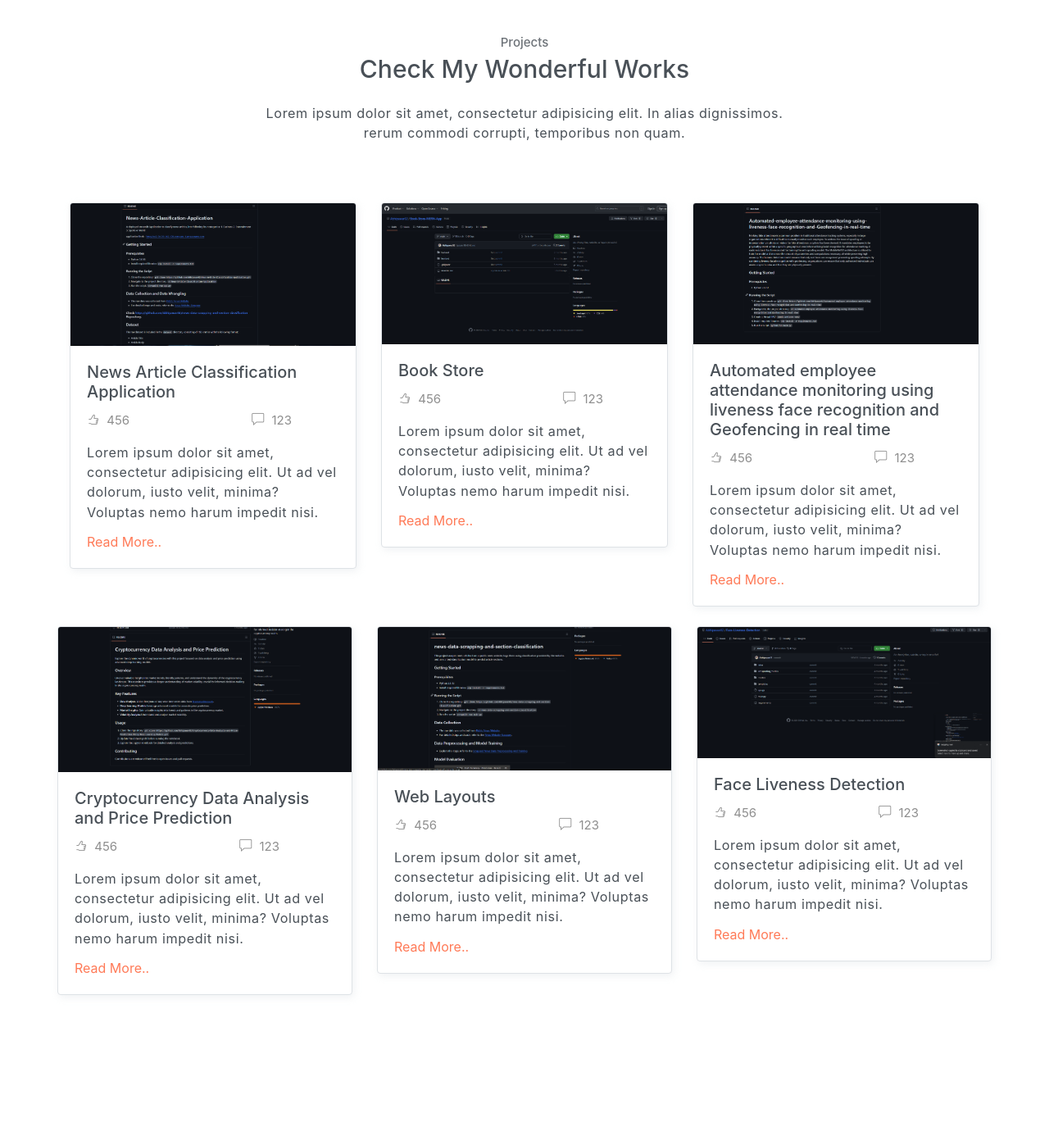
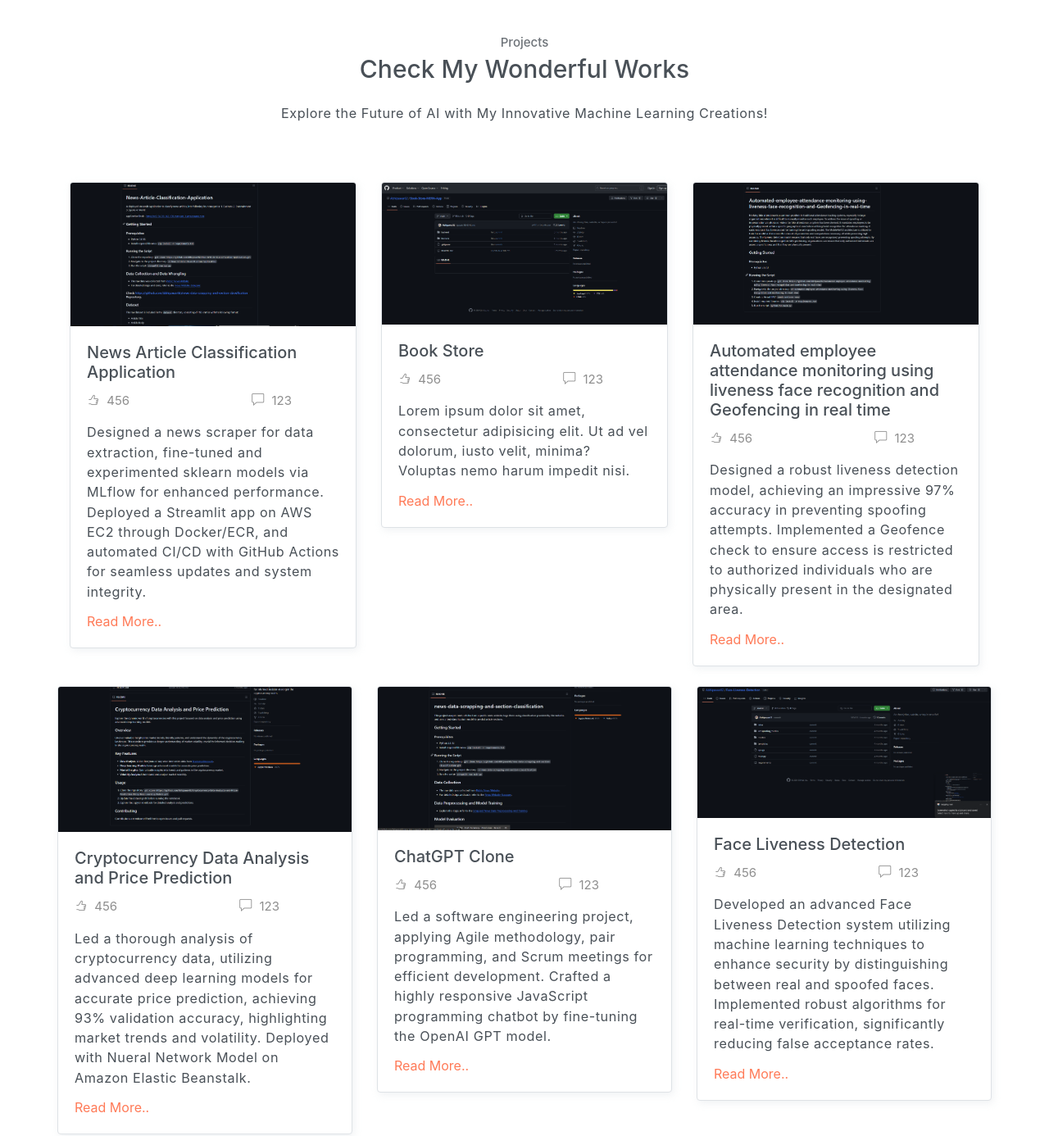
Before and after one commit to Abhipawar02/Abhipawar02.github.io, a plain HTML site: page index.html in a window 1280 px wide. Shown: the part 3600-4986 px from the top of the page at 82% size. Drawn offline with Linux system fonts and the light colour scheme.

Commit message:
Update index.html

```diff
--- a/index.html
+++ b/index.html
@@ -193,7 +193,7 @@
         <div class="container text-center">
             <h6 class="subtitle">Skills</h6>
             <h6 class="section-title mb-4">Why Choose me</h6>
-            <p class="mb-5 pb-4">Lorem ipsum dolor sit amet, consectetur adipisicing elit. In alias dignissimos. <br> rerum commodi corrupti, temporibus non quam.</p>
+            <p class="mb-5 pb-4"> With a strong background in machine learning and a knack for creating cutting-edge algorithms, I bring both expertise and passion to drive innovative solutions and exceptional results.</p>
 
             <div class="row text-left">
                 <div class="col-sm-6">
@@ -290,7 +290,7 @@
         <div class="container text-center">
             <h6 class="subtitle">Projects</h6>
             <h6 class="section-title mb-4">Check My Wonderful Works</h6>
-            <p class="mb-5 pb-4">Lorem ipsum dolor sit amet, consectetur adipisicing elit. In alias dignissimos. <br> rerum commodi corrupti, temporibus non quam.</p>
+            <p class="mb-5 pb-4">Explore the Future of AI with My Innovative Machine Learning Creations!</p>
 
             <div class="row text-left">
                 <div class="col-md-4">
@@ -302,7 +302,7 @@
                                 <a href="javascript:void(0)"><i class="ti-thumb-up"></i> 456</a>
                                 <a href="javascript:void(0)"><i class="ti-comment"></i> 123</a>
                             </div>
-                            <p>Lorem ipsum dolor sit amet, consectetur adipisicing elit. Ut ad vel dolorum, iusto velit, minima? Voluptas nemo harum impedit nisi.</p>
+                            <p>Designed a news scraper for data extraction, fine-tuned and experimented sklearn models via MLflow for enhanced performance. Deployed a Streamlit app on AWS EC2 through Docker/ECR, and automated CI/CD with GitHub Actions for seamless updates and system integrity.</p>
                             <a href="https://github.com/Abhipawar02/News-Article-Classification-Application">Read More..</a>
                         </div>
                     </div>
@@ -330,7 +330,7 @@
                                 <a href="javascript:void(0)"><i class="ti-thumb-up"></i> 456</a>
                                 <a href="javascript:void(0)"><i class="ti-comment"></i> 123</a>
                             </div>
-                            <p>Lorem ipsum dolor sit amet, consectetur adipisicing elit. Ut ad vel dolorum, iusto velit, minima? Voluptas nemo harum impedit nisi.</p>
+                            <p>Designed a robust liveness detection model, achieving an impressive 97% accuracy in preventing spoofing attempts. Implemented a Geofence check to ensure access is restricted to authorized individuals who are physically present in the designated area.</p>
                             <a href="https://github.com/Abhipawar02/Automated-employee-attendance-monitoring-using-liveness-face-recognition-and-Geofencing-in-real-time">Read More..</a>
                         </div>
                     </div>
@@ -345,7 +345,7 @@
                                     <a href="javascript:void(0)"><i class="ti-thumb-up"></i> 456</a>
                                     <a href="javascript:void(0)"><i class="ti-comment"></i> 123</a>
                                 </div>
-                                <p>Lorem ipsum dolor sit amet, consectetur adipisicing elit. Ut ad vel dolorum, iusto velit, minima? Voluptas nemo harum impedit nisi.</p>
+                                <p>Led a thorough analysis of cryptocurrency data, utilizing advanced deep learning models for accurate price prediction, achieving 93% validation accuracy, highlighting market trends and volatility. Deployed with Nueral Network Model on Amazon Elastic Beanstalk.</p>
                                 <a href="https://github.com/Abhipawar02/Cryptocurrency-Data-Analysis-and-Price-Prediction-Application">Read More..</a>
                             </div>
                         </div>
@@ -354,12 +354,12 @@
                         <div class="card border mb-4">
                             <img src="assets/imgs/5.png" alt="" class="card-img-top w-100">
                             <div class="card-body">
-                                <h5 class="card-title">Web Layouts</h5>
+                                <h5 class="card-title">ChatGPT Clone</h5>
                                 <div class="post-details">
                                     <a href="javascript:void(0)"><i class="ti-thumb-up"></i> 456</a>
                                     <a href="javascript:void(0)"><i class="ti-comment"></i> 123</a>
                                 </div>
-                                <p>Lorem ipsum dolor sit amet, consectetur adipisicing elit. Ut ad vel dolorum, iusto velit, minima? Voluptas nemo harum impedit nisi.</p>
+                                <p>Led a software engineering project, applying Agile methodology, pair programming, and Scrum meetings for efficient development. Crafted a highly responsive JavaScript programming chatbot by fine-tuning the OpenAI GPT model.</p>
                                 <a href="https://github.com/Abhipawar02/news-data-scrapping-and-section-classification">Read More..</a>
                             </div>
                         </div>
@@ -373,7 +373,8 @@
                                     <a href="https://github.com/Abhipawar02/Face-Liveness-Detection"><i class="ti-thumb-up"></i> 456</a>
                                     <a href="javascript:void(0)"><i class="ti-comment"></i> 123</a>
                                 </div>
-                                <p>Lorem ipsum dolor sit amet, consectetur adipisicing elit. Ut ad vel dolorum, iusto velit, minima? Voluptas nemo harum impedit nisi.</p>
+                                <p>
+Developed an advanced Face Liveness Detection system utilizing machine learning techniques to enhance security by distinguishing between real and spoofed faces. Implemented robust algorithms for real-time verification, significantly reducing false acceptance rates.</p>
                                 <a href="javascript:void(0)">Read More..</a>
                             </div>
                         </div>
@@ -468,7 +469,7 @@
         <div class="container text-center">
             <h6 class="subtitle">Research Publications</h6>
             <h6 class="section-title mb-4">My Research papers and Publications </h6>
-            <p class="mb-5 pb-4">Lorem ipsum dolor sit amet, consectetur adipisicing elit. In alias dignissimos. <br> rerum commodi corrupti, temporibus non quam.</p>
+            <p class="mb-5 pb-4">Discover Groundbreaking Insights in My Research Papers and Publications!</p>
 
 
             <div id="carouselExampleIndicators" class="carousel slide" data-ride="carousel">
```
